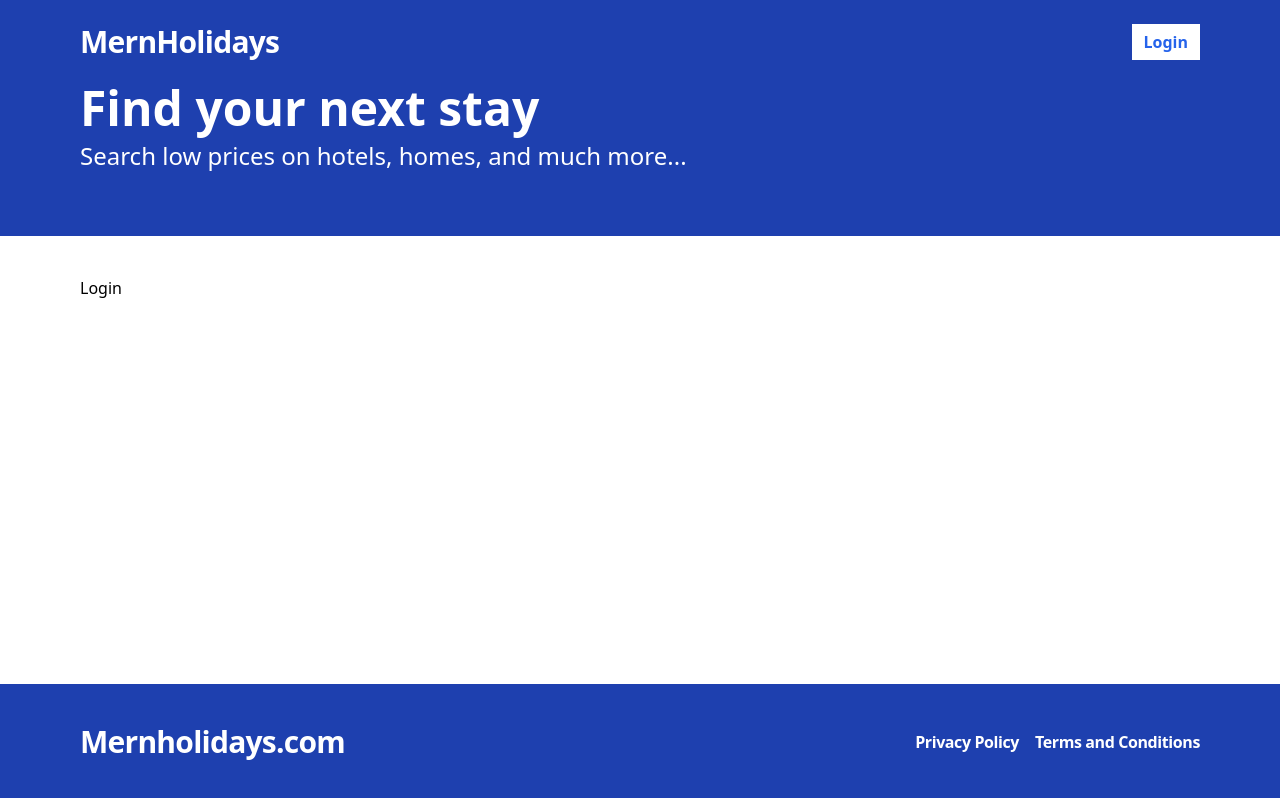
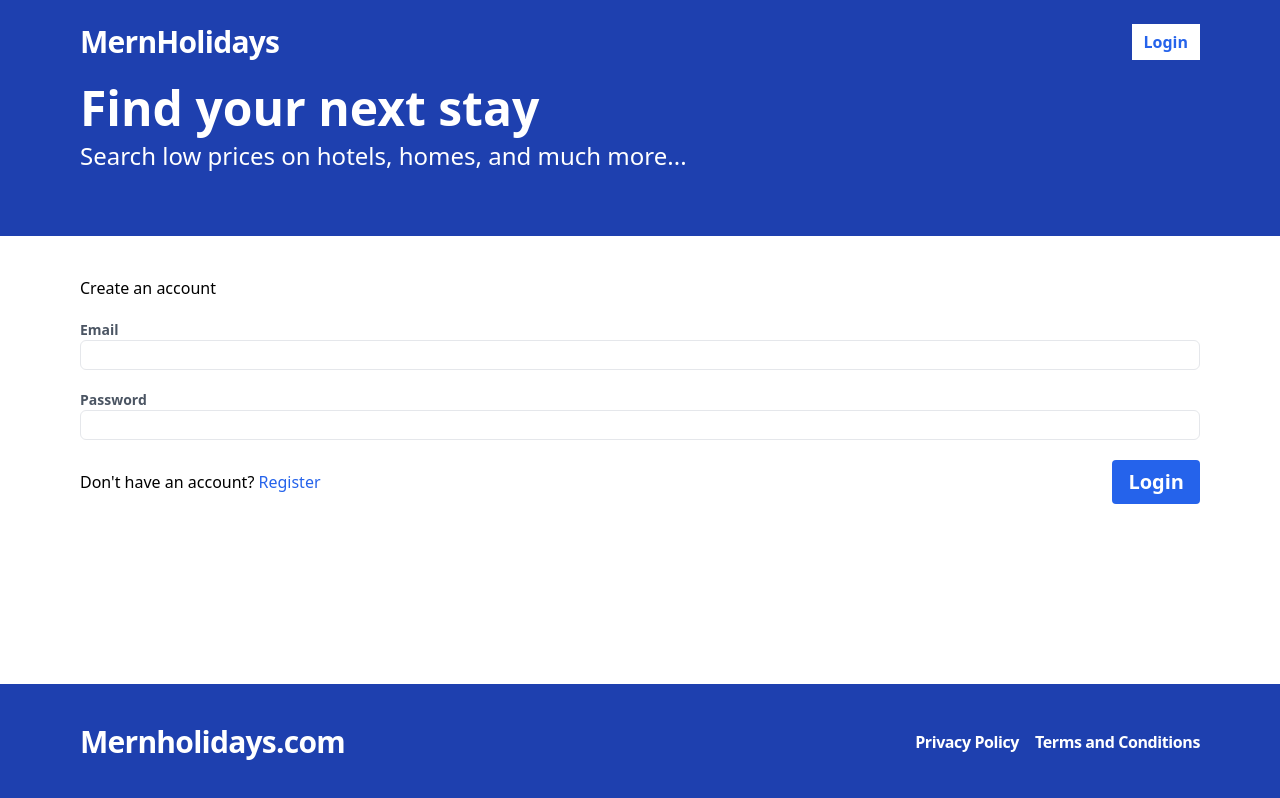
Before and after one commit to Deivid182/client, a React (Vite) app: page /login in a window 1280 px wide. Built offline with nearby package versions, Linux system fonts and the light colour scheme; no server answers.

Commit message:
complete login page and some validations

```diff
--- a/src/api/api-client.ts
+++ b/src/api/api-client.ts
@@ -1,4 +1,4 @@
-import { RegisterData } from "../types";
+import { RegisterData, LoginData } from "../types";
 export const SERVER_URL = import.meta.env.VITE_SERVER_URL
 
 export const register = async (values: RegisterData) => {
@@ -9,6 +9,34 @@ export const register = async (values: RegisterData) => {
       'Content-Type': 'application/json'
     },
     body: JSON.stringify(values)
+  })
+  if(res.ok) {
+    return await res.json()
+  } else {
+    throw new Error(await res.text())
+  }
+}
+
+export const login = async (values: LoginData) => {
+  const res = await fetch(`${SERVER_URL}/auth/login`,{
+    method: 'POST',
+    credentials: 'include',
+    headers: {
+      'Content-Type': 'application/json'
+    },
+    body: JSON.stringify(values)
+  })
+  if(res.ok) {
+    return await res.json()
+  } else {
+    throw new Error(await res.text())
+  }
+}
+
+export const logout = async () => {
+  const res = await fetch(`${SERVER_URL}/auth/logout`,{
+    method: 'POST',
+    credentials: 'include'
   })
   if(res.ok) {
     return await res.json()
--- a/src/components/header.tsx
+++ b/src/components/header.tsx
@@ -1,5 +1,6 @@
 import { Link } from "react-router-dom";
 import { useApp } from "../hooks/use-app";
+import LogoutBtn from "./logout-btn";
 
 const Header = () => {
   const { isAuth } = useApp();
@@ -15,17 +16,17 @@ const Header = () => {
             <>
               <Link
                 to={"/my-bookings"}
-                className="flex items-center text-white hover:text-blue-600"
+                className="flex items-center text-white hover:bg-blue-600 px-3"
               >
                 My Bookings
               </Link>
               <Link
                 to={"/my-hotels"}
-                className="flex items-center text-white hover:text-blue-600"
+                className="flex items-center text-white hover:bg-blue-600 px-3"
               >
                 My Hotels
               </Link>
-              <button>Log Out</button>
+              <LogoutBtn />
             </>
           ) : (
             <Link
--- /dev/null
+++ b/src/components/logout-btn.tsx
@@ -0,0 +1,38 @@
+import { useMutation, useQueryClient } from "@tanstack/react-query";
+import { useNavigate } from "react-router-dom";
+import { useCallback } from "react";
+import { logout } from "../api/api-client";
+import { useApp } from "../hooks/use-app";
+const LogoutBtn = () => {
+  const { showToast } = useApp();
+  const navigate = useNavigate();
+  const queryClient = useQueryClient();
+  const mutation = useMutation({
+    mutationFn: logout,
+    onSuccess: async (data) => {
+      console.log(data);
+      await queryClient.invalidateQueries({ queryKey: ["validateAuth"] });
+      showToast({ message: data.message, type: "success" });
+    },
+    onError: (error) => {
+      console.log(error);
+      showToast({ message: error.message, type: "error" });
+    },
+  });
+
+  const onClick = useCallback(() => {
+    mutation.mutate();
+    navigate("/login", { replace: true });
+  }, [mutation, navigate]);
+
+  return (
+    <button
+      onClick={onClick}
+      className="bg-white text-blue-600 px-3 font-bold hover:bg-gray-100 "
+    >
+      Log Out
+    </button>
+  );
+};
+
+export default LogoutBtn;
--- a/src/pages/login.tsx
+++ b/src/pages/login.tsx
@@ -1,8 +1,97 @@
+import { useForm } from "react-hook-form";
+import { LoginData } from "../types";
+import { useMutation, useQueryClient } from "@tanstack/react-query";
+import { login } from "../api/api-client";
+import { useApp } from "../hooks/use-app";
+import { Link, useNavigate } from "react-router-dom";
 
 const Login = () => {
+  //TODO: disable the submit button if there is an error
+  //TODO: add a loader
+
+  //TODO: Edit the error api message
+  const { showToast } = useApp();
+  const navigate = useNavigate();
+  const {
+    register,
+    handleSubmit,
+    formState: { errors },
+  } = useForm<LoginData>();
+
+  const queryClient = useQueryClient();
+
+  const mutation = useMutation({
+    mutationFn: login,
+    onSuccess: async (data) => {
+      showToast({ message: data.message, type: "success" });
+      await queryClient.invalidateQueries({ queryKey: ["validateAuth"] });
+      navigate("/");
+    },
+    onError: (error) => {
+      console.log(error.message);
+      showToast({ message: error.message, type: "error" });
+    },
+  });
+
+  const onSubmit = handleSubmit((data) => {
+    mutation.mutate(data);
+  });
+
   return (
-    <div>Login</div>
-  )
-}
+    <form onSubmit={onSubmit} className="flex flex-col gap-5">
+      <h2>Create an account</h2>
+      <label htmlFor="email" className="text-gray-600 text-sm font-bold flex-1">
+        Email
+        <input
+          {...register("email", { required: true })}
+          type="email"
+          id="email"
+          className="border rounded-md py-1 px-2 w-full font-normal"
+        />
+        {errors.email && (
+          <span className="text-red-500">This field is required</span>
+        )}
+      </label>
+      <label
+        htmlFor="password"
+        className="text-gray-600 text-sm font-bold flex-1"
+      >
+        Password
+        <input
+          {...register("password", {
+            required: true,
+            minLength: {
+              value: 6,
+              message: "Password must be at least 6 characters",
+            },
+          })}
+          type="password"
+          id="password"
+          className="border rounded-md py-1 px-2 w-full font-normal"
+        />
+        {errors.password && (
+          <span className="text-red-500">This field is required</span>
+        )}
+      </label>
+      <div className="flex justify-between items-center">
+        <span>
+          Don't have an account?{" "}
+          <Link
+            to={"/register"}
+            className="text-blue-600 hover:text-blue-800"
+          >
+            Register
+          </Link>
+        </span>
+        <button
+          type="submit"
+          className="bg-blue-600 text-white font-bold py-2 px-4 rounded hover:bg-blue-500 text-xl"
+        >
+          Login
+        </button>
+      </div>
+    </form>
+  );
+};
 
-export default Login
+export default Login;
--- a/src/pages/register.tsx
+++ b/src/pages/register.tsx
@@ -1,9 +1,9 @@
 import { useForm } from "react-hook-form";
 import { RegisterData } from "../types"
-import { useMutation } from "@tanstack/react-query";
+import { useMutation, useQueryClient } from "@tanstack/react-query";
 import { register as registerApi } from "../api/api-client";
 import { useApp } from "../hooks/use-app";
-import { useNavigate } from "react-router-dom";
+import { Link, useNavigate } from "react-router-dom";
 
 const Register = () => {
   //TODO: disable the submit button if there is an error
@@ -18,10 +18,12 @@ const Register = () => {
   } = useForm<RegisterData>();
 
 
+  const queryClient = useQueryClient()
   const mutation = useMutation({
     mutationFn: registerApi,
-    onSuccess: (data) => {
+    onSuccess: async (data) => {
       showToast({ message: data.message, type: "success" })
+      await queryClient.invalidateQueries({ queryKey: ["validateAuth"] });
       navigate("/")
     },
     onError: (error) => {
@@ -125,12 +127,23 @@ const Register = () => {
           <span className="text-red-500">This field is required</span>
         )}
       </label>
+      <div className="flex justify-between items-center">
+        <span>
+          Already have an account?{" "}
+          <Link
+            to={"/login"}
+            className="text-blue-600 bg-white px-3 font-bold hover:bg-gray-100 hover:text-blue-800"
+          >
+            Login
+          </Link>
+        </span>
         <button
           type="submit"
           className="bg-blue-600 text-white font-bold py-2 px-4 rounded hover:bg-blue-500 text-xl"
           >
           Register
         </button>
+      </div>
     </form>
   );
 };
--- a/src/types/index.ts
+++ b/src/types/index.ts
@@ -5,3 +5,8 @@ export type RegisterData = {
   password: string;
   confirmPassword: string;
 };
+
+export type LoginData = {
+  email: string;
+  password: string;
+}
```
Lines whose indentation alone changed are shown as unchanged.
